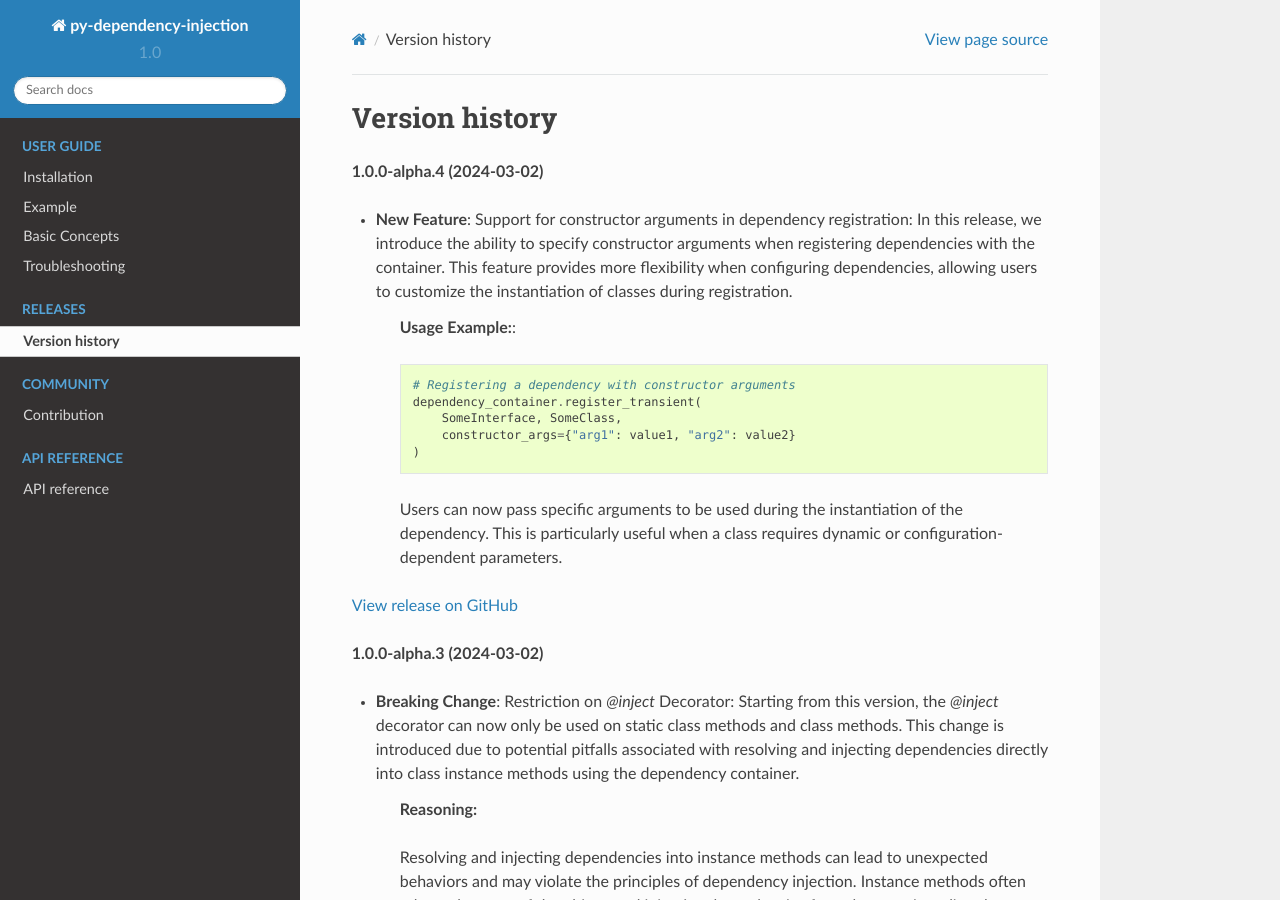
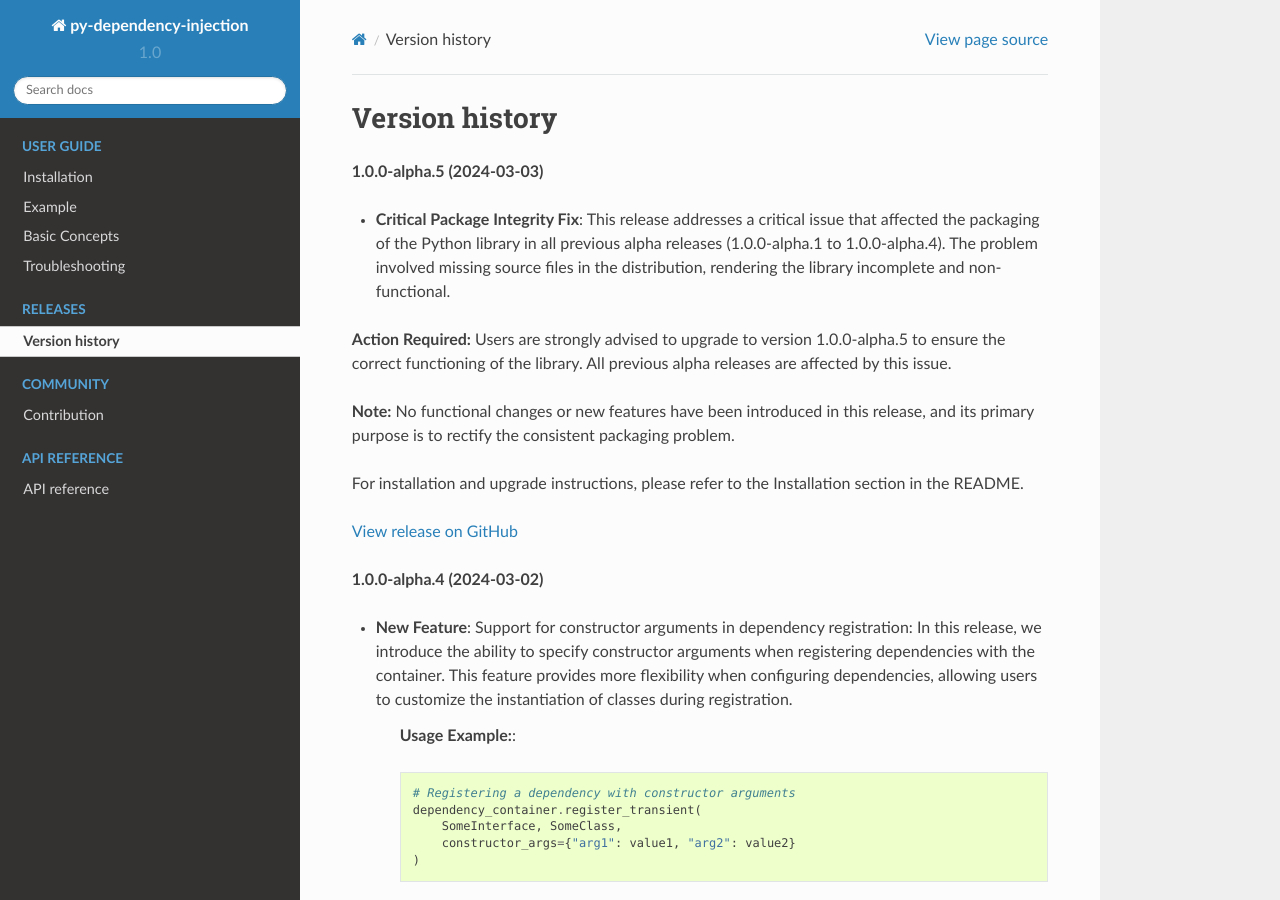
Before and after one commit to runemalm/py-dependency-injection, a Sphinx documentation site: the page built from docs/versionhistory.rst, in a window 1280 px wide and 900 px high. Built offline with Sphinx 7.4.7 and the Read the Docs theme 2.0.0, drawn with Linux system fonts in a browser that asks for light colours.

Commit message:
Fix packaging issue.

```diff
--- a/docs/versionhistory.rst
+++ b/docs/versionhistory.rst
@@ -1,6 +1,18 @@
 ###############
 Version history
 ###############
+
+**1.0.0-alpha.5 (2024-03-03)**
+
+- **Critical Package Integrity Fix**: This release addresses a critical issue that affected the packaging of the Python library in all previous alpha releases (1.0.0-alpha.1 to 1.0.0-alpha.4). The problem involved missing source files in the distribution, rendering the library incomplete and non-functional.
+
+**Action Required:** Users are strongly advised to upgrade to version 1.0.0-alpha.5 to ensure the correct functioning of the library. All previous alpha releases are affected by this issue.
+
+**Note:** No functional changes or new features have been introduced in this release, and its primary purpose is to rectify the consistent packaging problem.
+
+For installation and upgrade instructions, please refer to the Installation section in the README.
+
+`View release on GitHub <https://github.com/runemalm/py-dependency-injection/releases/tag/v1.0.0-alpha.5>`_
 
 **1.0.0-alpha.4 (2024-03-02)**
 
```
Also changed, not shown: README.md (+10 -0 lines), setup.py (+7 -7 lines).
